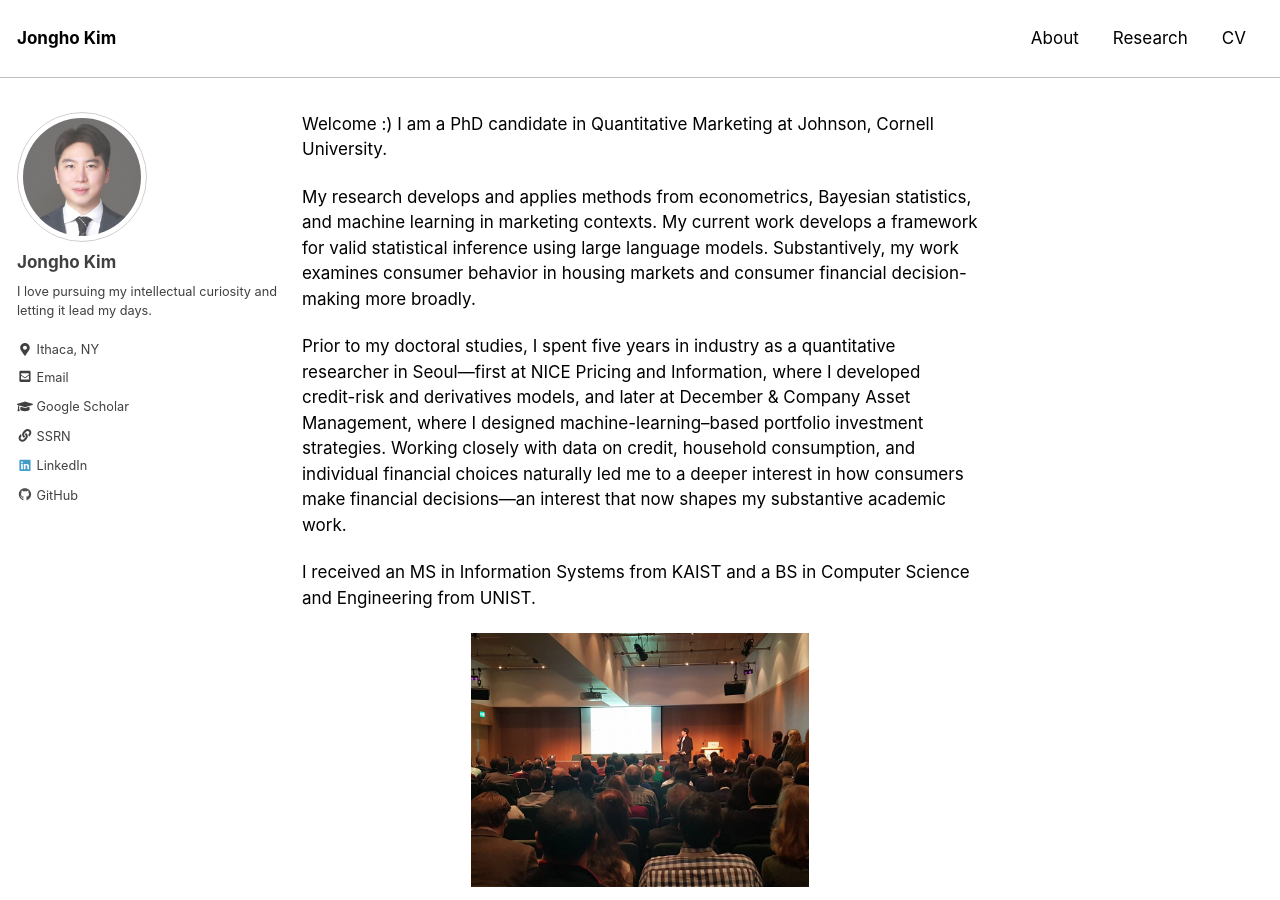
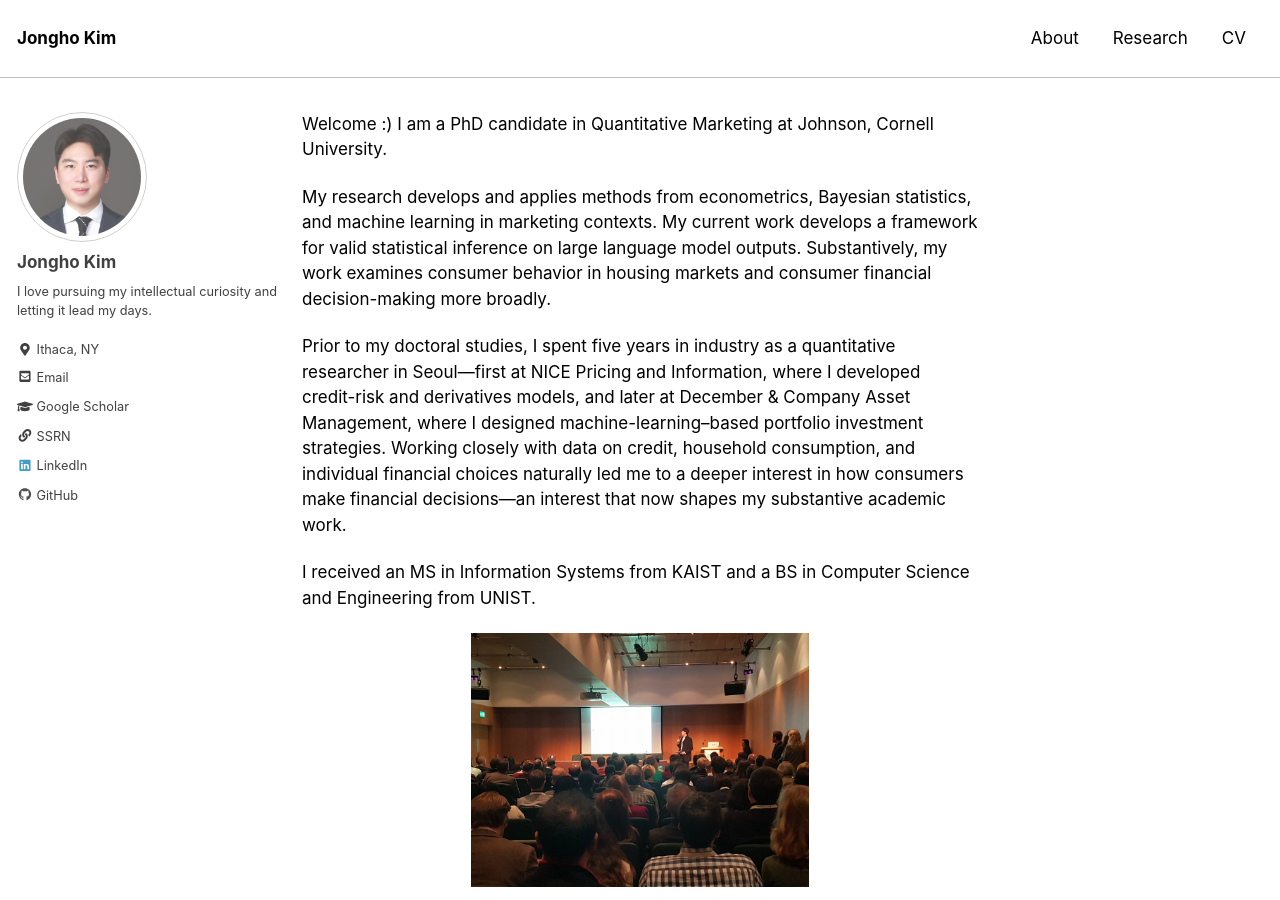
Before and after one commit to jonghkim/jonghkim.github.io, a Jekyll site: the page built from index.md, in a window 1280 px wide and 900 px high. Built offline with Jekyll 4.4.1, drawn with Linux system fonts in a browser that asks for light colours.

Commit message:
update bio

```diff
--- a/index.md
+++ b/index.md
@@ -4,7 +4,7 @@ author_profile: true
 ---
 Welcome :) I am a PhD candidate in Quantitative Marketing at Johnson, Cornell University.
 
-My research develops and applies methods from econometrics, Bayesian statistics, and machine learning in marketing contexts. My current work develops a framework for valid statistical inference using large language models. Substantively, my work examines consumer behavior in housing markets and consumer financial decision-making more broadly.
+My research develops and applies methods from econometrics, Bayesian statistics, and machine learning in marketing contexts. My current work develops a framework for valid statistical inference on large language model outputs. Substantively, my work examines consumer behavior in housing markets and consumer financial decision-making more broadly.
 
 Prior to my doctoral studies, I spent five years in industry as a quantitative researcher in Seoul—first at NICE Pricing and Information, where I developed credit-risk and derivatives models, and later at December & Company Asset Management, where I designed machine-learning–based portfolio investment strategies. Working closely with data on credit, household consumption, and individual financial choices naturally led me to a deeper interest in how consumers make financial decisions—an interest that now shapes my substantive academic work.
 
```
